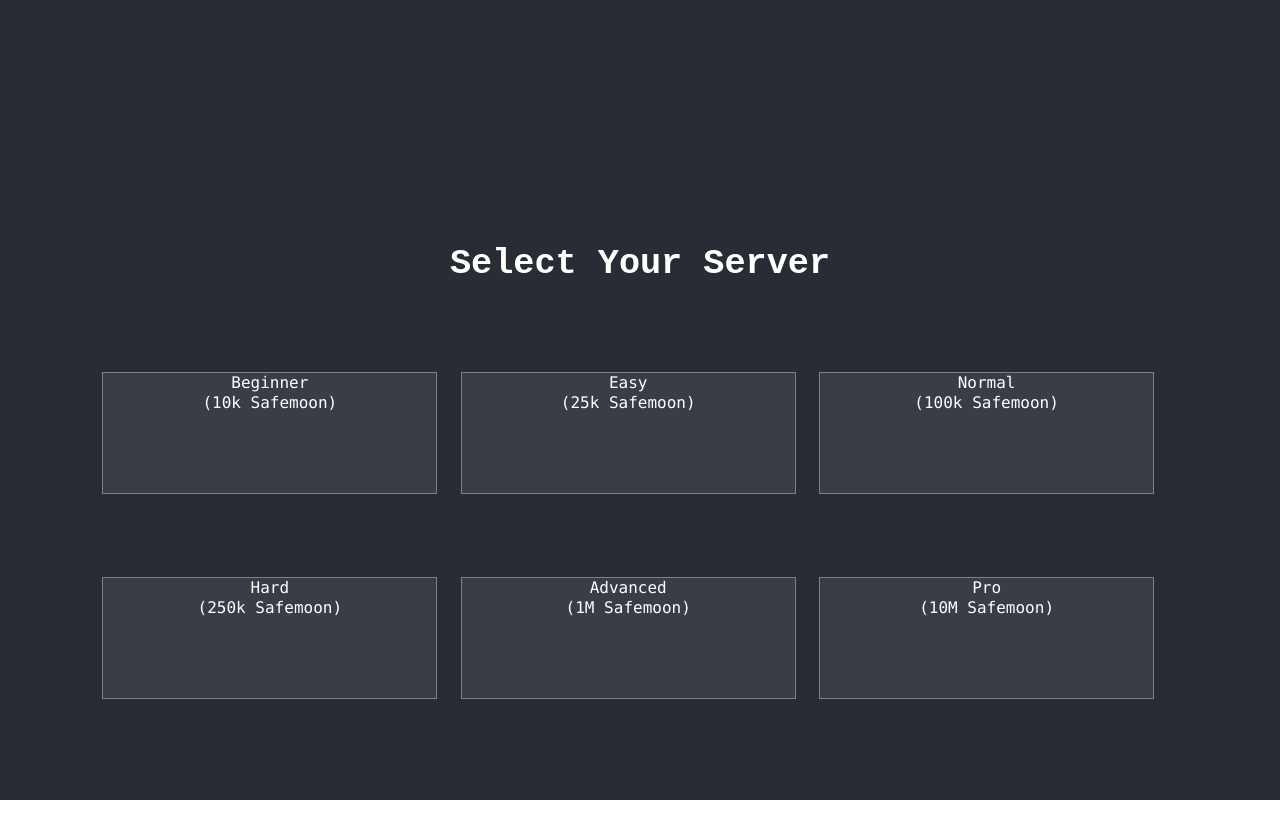
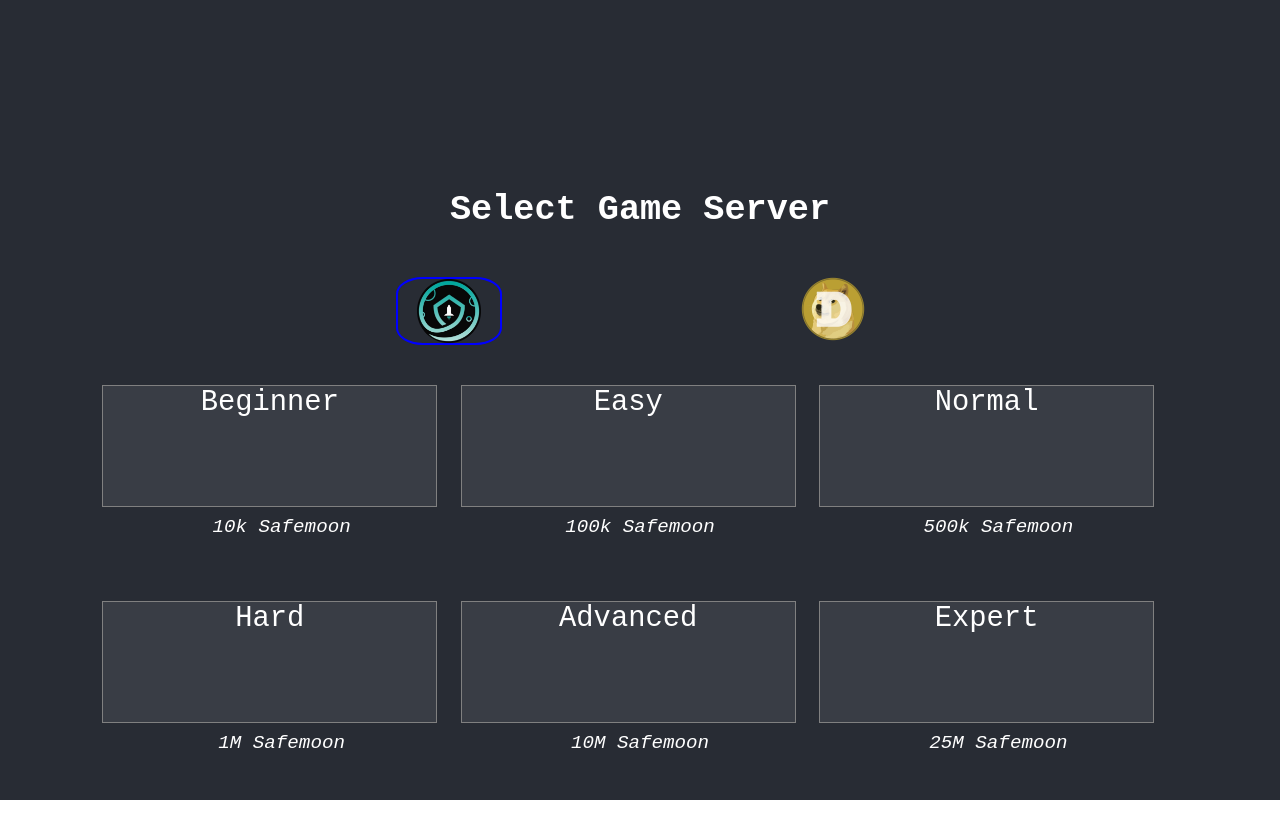
Before and after one commit to MoonWarsTeam/MoonWarsIO, a React (Create React App) app: page / in a window 1280 px wide. Both pictures are taken after a click on the button "Play". Built offline with nearby package versions, Linux system fonts and the light colour scheme.

Commit message:
Added in dogecoin compatability when chosing server

```diff
--- a/src/components/MainMenu.js
+++ b/src/components/MainMenu.js
@@ -26,6 +26,7 @@ const MainMenu = ({ selectServer }) => {
             backgroundColor:'var(--highlightedBGColor)',
             color:'white',
             textDecoration:'none',
+            cursor:'pointer',
             alignSelf:'center',
             fontSize:'1rem',
             fontFamily:'monospace'
@@ -34,7 +35,7 @@ const MainMenu = ({ selectServer }) => {
 
     return(
         <div style={styles.MainMenuContainer}>
-            <h4 style={styles.headerText}>MAIN MENU</h4>
+            <h4 style={styles.headerText}>Welcome To Moon Wars</h4>
             <button style={styles.selectServerButton} onClick={() => goToServerSelect()}>
                 Play
             </button>
--- a/src/components/ServerSelection.js
+++ b/src/components/ServerSelection.js
@@ -1,11 +1,30 @@
-
-
+import sfmLogo from "../assets/safemoon-logo.png";
+import dogeLogo from "../assets/dogecoin-logo.png";
+import { useState } from 'react';
 
 const ServerSelection = ({ selectGameServer }) => {
+
+    const coins = [
+        'Safemoon',
+        'Dogecoin'
+    ];
+
+    const [activeCoin, setActiveCoin] = useState(coins[0]);
 
     const selectServer = (whichServer) => {
         console.log("Joining Server: ", whichServer);
         selectGameServer(whichServer);
+    }
+
+    const getLogoStyle = (which) => {
+        if (which === activeCoin) return styles.logoStyleActive;
+        else return styles.logoStyle;
+    }
+
+    const updateActiveCoin = (whichCoin) => {
+        if (activeCoin !== whichCoin) {
+            setActiveCoin(whichCoin);
+        }
     }
 
     const serverNames = [
@@ -14,16 +33,25 @@ const ServerSelection = ({ selectGameServer }) => {
         'Normal',
         'Hard',
         'Advanced',
-        'Pro'
+        'Expert'
     ];
 
-    const serverDescriptions = [
-        '(10k Safemoon)',
-        '(25k Safemoon)',
-        '(100k Safemoon)',
-        '(250k Safemoon)',
-        '(1M Safemoon)',
-        '(10M Safemoon)',
+    const serverBuyInsSFM = [
+        '10k',
+        '100k',
+        '500k',
+        '1M',
+        '10M',
+        '25M'
+    ]
+
+    const serverBuyInsDOGE = [
+        '0.25',
+        '1',
+        '2.5',
+        '10',
+        '50',
+        '100'
     ]
 
     const styles = {
@@ -43,7 +71,7 @@ const ServerSelection = ({ selectGameServer }) => {
             height:'34vh',
             display:'grid',
             gridTemplateColumns:'28vw 28vw 28vw',
-            gridTemplateRows: '16vw 16vw 16vw'
+            gridTemplateRows: '27vh 27vh 27vh'
         },
         serverOptionButton:{
             width:'26vw',
@@ -56,23 +84,66 @@ const ServerSelection = ({ selectGameServer }) => {
             fontFamily:'monospace',
             cursor:'pointer',
             border: '1px solid gray',
-            textAlign:'center'
+            textAlign:'center',
+
+        },
+        serverDescription:{
+            fontSize:'calc(0.4rem + 1vw)',
+            fontFamily:'monospace',
+            fontStyle:'italic',
+        },
+        serverName:{
+            fontSize:'calc(1rem + 1vw)',
+            fontFamily:'monospace',
+        },
+        coinselectContainer:{
+            display:'flex',
+            flexDirection:'row',
+            justifyContent:'space-around',
+            width:'60%',
+            marginLeft:'20%',
+            marginBottom:'2.5rem'
+        },
+        logoStyle:{
+            width:'8vw',
+            height:'8vh',
+            objectFit:'contain',
+            cursor:'pointer'
+        },
+        logoStyleActive:{
+            width:'8vw',
+            height:'8vh',
+            objectFit:'contain',
+            border:'2px solid blue',
+            borderRadius:'25%',
+            cursor:'pointer'
         }
       }
 
     return(
         <div style={styles.container}>
-            <h4 style={styles.headerText}>Select Your Server</h4>
+            <h4 style={styles.headerText}>Select Game Server</h4>
+            <div style={styles.coinselectContainer}>
+                <img src={sfmLogo} alt='logo' style={getLogoStyle(coins[0])} onClick={() => updateActiveCoin(coins[0])}/>
+                <img src={dogeLogo} alt='logo' style={getLogoStyle(coins[1])} onClick={() => updateActiveCoin(coins[1])}/>
+            </div>
             <div style={styles.serverOptionsContainer}>
 
                 {serverNames.map((name, i) => (
-                    <div style={styles.serverOptionButton}
-                        onClick={() => selectServer(i)}
-                        key={i}>
-                        <code>
-                            {name}<br />
-                            {serverDescriptions[i]}
+                    <div>
+                    <div
+                    style={styles.serverOptionButton}
+                    onClick={() => selectServer(i)}
+                    key={i}>
+                        <code style={styles.serverName}>
+                            {name}
                         </code>
+                    </div>
+                    {activeCoin === coins[0] ?
+                        <code style={styles.serverDescription}>{serverBuyInsSFM[i]} {activeCoin}</code>
+                        :
+                        <code style={styles.serverDescription}>{serverBuyInsDOGE[i]} {activeCoin}</code>
+                    }
                     </div>
                 ))}
             </div>
```
Also changed, not shown: src/assets/dogecoin-logo.png (added), src/assets/safemoon-logo.png (added).
